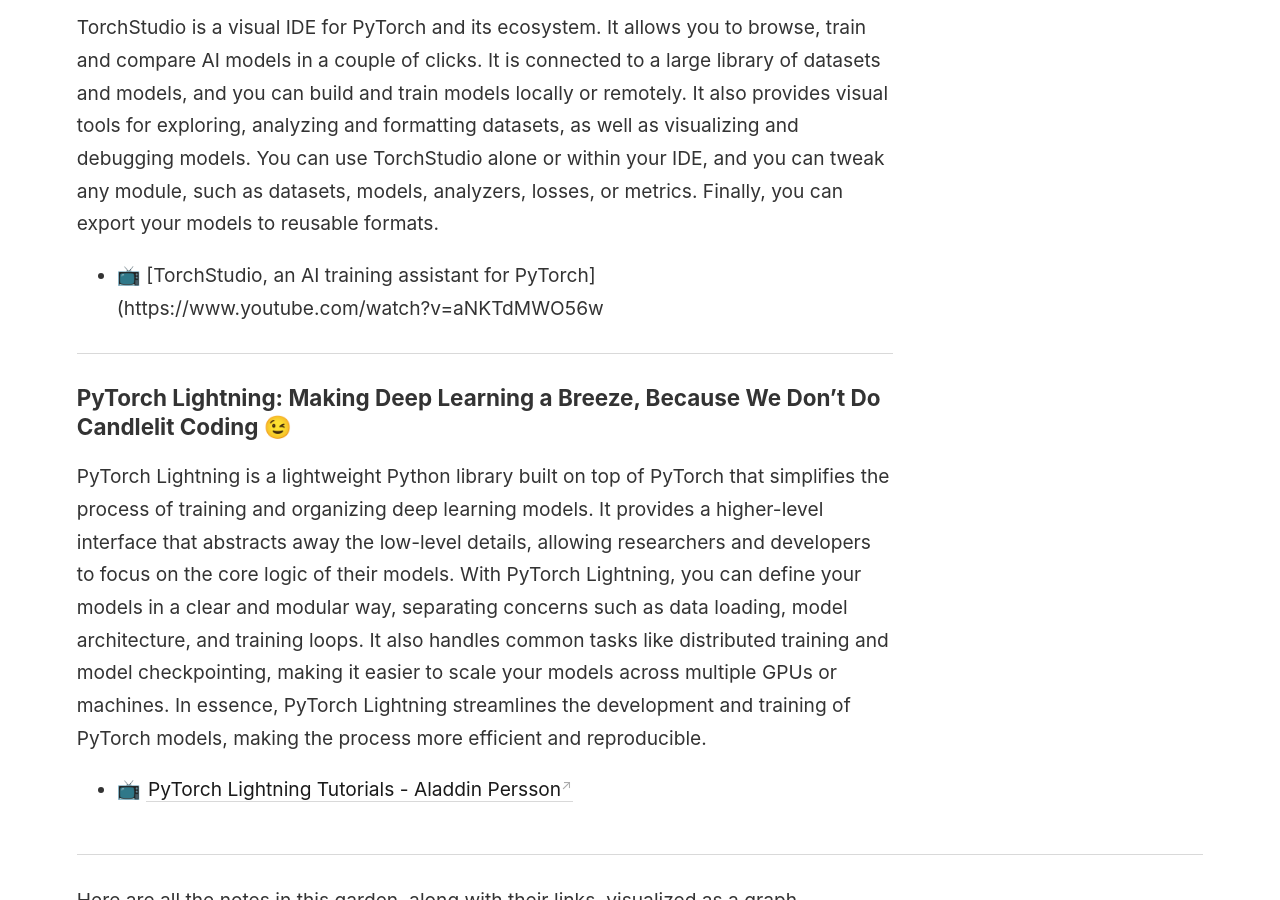
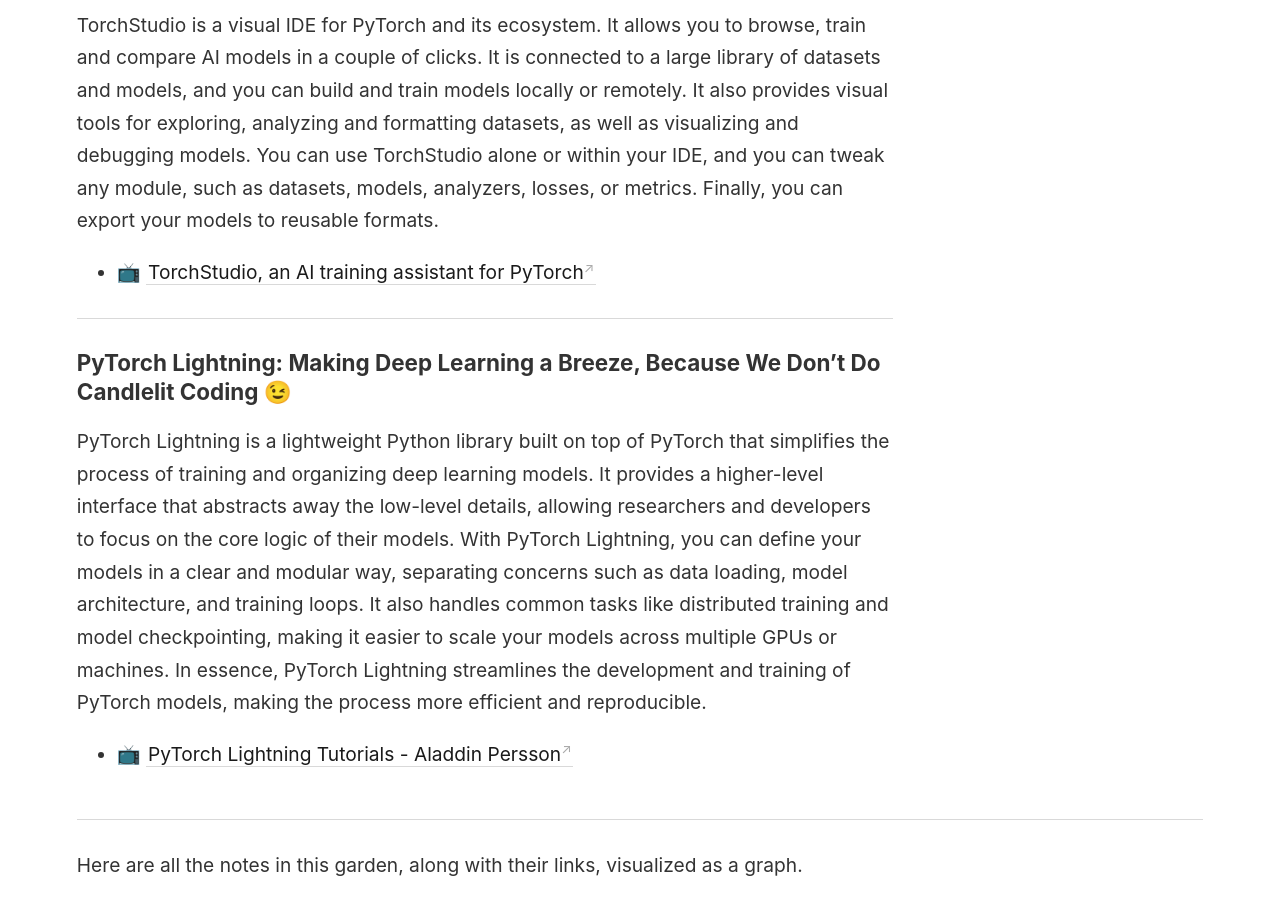
Before and after one commit to proy9714/priyadarshi-digital-garden, a Jekyll site: the page built from _notes/PyTorch.md, in a window 1280 px wide and 900 px high, scrolled down 963 px. Built offline with Jekyll 4.4.1, drawn with Linux system fonts in a browser that asks for light colours.

Commit message:
vault backup: 2023-06-08 23:48:36

```diff
--- a/_notes/PyTorch.md
+++ b/_notes/PyTorch.md
@@ -18,7 +18,7 @@
 
 ### [[Computer Vision]] using PyTorch 👀
 
-- #### [[Torchvision]]
+- [[Torchvision]]
 
 ---
 
@@ -26,7 +26,7 @@
 
 TorchStudio is a visual IDE for PyTorch and its ecosystem. It allows you to browse, train and compare AI models in a couple of clicks. It is connected to a large library of datasets and models, and you can build and train models locally or remotely. It also provides visual tools for exploring, analyzing and formatting datasets, as well as visualizing and debugging models. You can use TorchStudio alone or within your IDE, and you can tweak any module, such as datasets, models, analyzers, losses, or metrics. Finally, you can export your models to reusable formats.
 
-- 📺 [TorchStudio, an AI training assistant for PyTorch](https://www.youtube.com/watch?v=aNKTdMWO56w
+- 📺 [TorchStudio, an AI training assistant for PyTorch](https://www.youtube.com/watch?v=aNKTdMWO56w)
 
 ---
 
```
